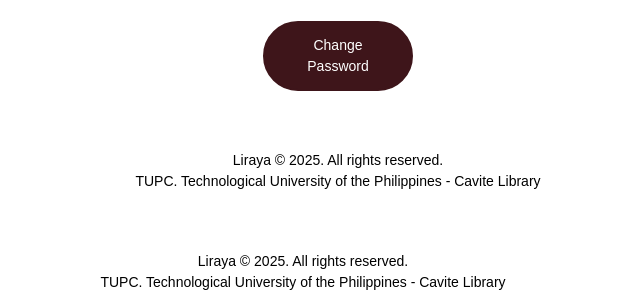
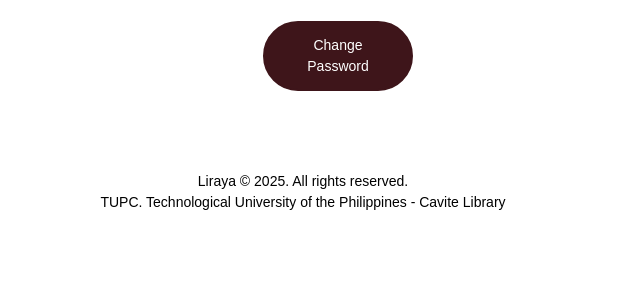
Before and after one commit to tryshabenitez/LirayaWebApp-Deployment, a Django app: template LirayaApp/templates/admin_profile.html in a window 1280 px wide. Shown: the part 1155-1458 px from the top of the page, without its empty margins (337-977 px from the left). After the commit the page ends 1365 px from the top, so only its background shows below. Run offline with Django 5.2, Linux system fonts and the light colour scheme; the template is opened without the code that fills it, so the values that code supplies are empty; some libraries are stand-ins or nearby versions.

Commit message:
Update admin_profile.html

```diff
--- a/LirayaApp/templates/admin_profile.html
+++ b/LirayaApp/templates/admin_profile.html
@@ -235,10 +235,7 @@
 
     </div>
 
-    <div class="admin-footer">
-        Liraya © 2025. All rights reserved. <br>
-        TUPC. Technological University of the Philippines - Cavite Library
-    </div>
+
 
 {% endblock %}
 
```
